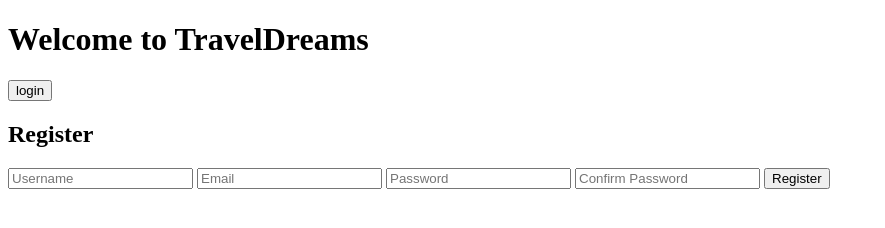
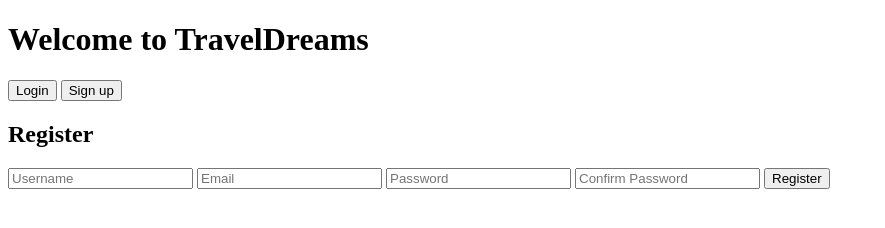
Before and after one commit to TyrannosaurusWarrior9527/WDC_group-project, a plain HTML site: page index.html in a window 1280 px wide. Shown: the whole page, without its empty margins (0-885 px from the left). Drawn offline with Linux system fonts and the light colour scheme.

Commit message:
new button for sign up

```diff
--- a/index.html
+++ b/index.html
@@ -8,7 +8,8 @@
 <body>
     <h1>Welcome to TravelDreams</h1> <!--主界面标题-->
 
-    <button onclick="showSection('loginPage')">login</button>
+    <button onclick="showSection('loginPage')">Login</button>
+    <button onclick="showSection('signupPage')">Sign up</button>
 
     <div class="container">
         <h2>Register</h2><!--注册界面标题-->
```
